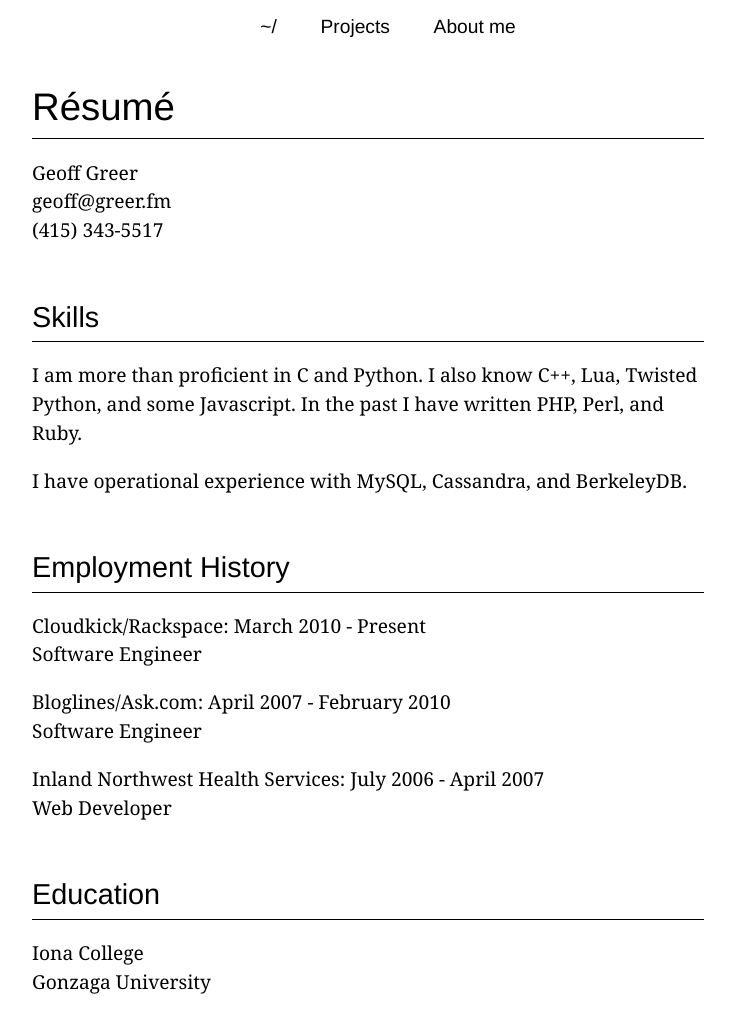
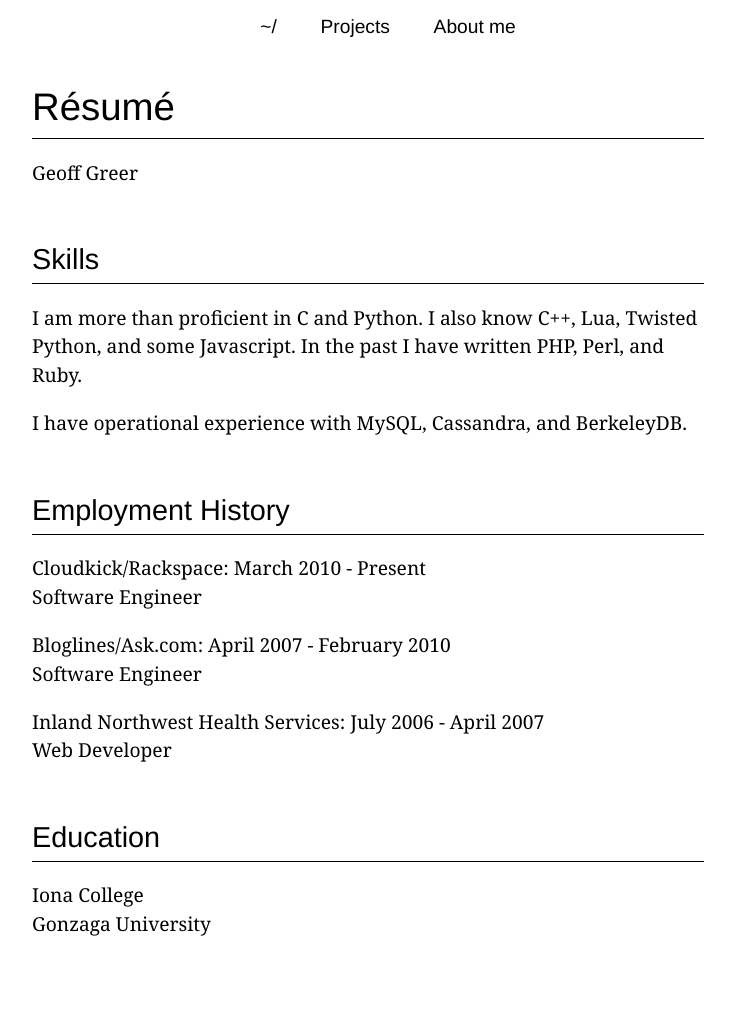
Before and after one commit to ggreer/geoff.greer.fm, a Jekyll site: the page built from resume.md, in a window 1280 px wide. Shown: the whole page, without its empty margins (272-1007 px from the left). Built offline with Jekyll 4.4.1, drawn with Linux system fonts in a browser that asks for light colours; after the commit the page ends 958 px from its top, so only the background shows below that.

Commit message:
Remove phone and email for now

```diff
--- a/resume.md
+++ b/resume.md
@@ -6,8 +6,6 @@
 ---
 
 Geoff Greer
-geoff@greer.fm
-(415) 343-5517
 
 ## Skills
 
```
